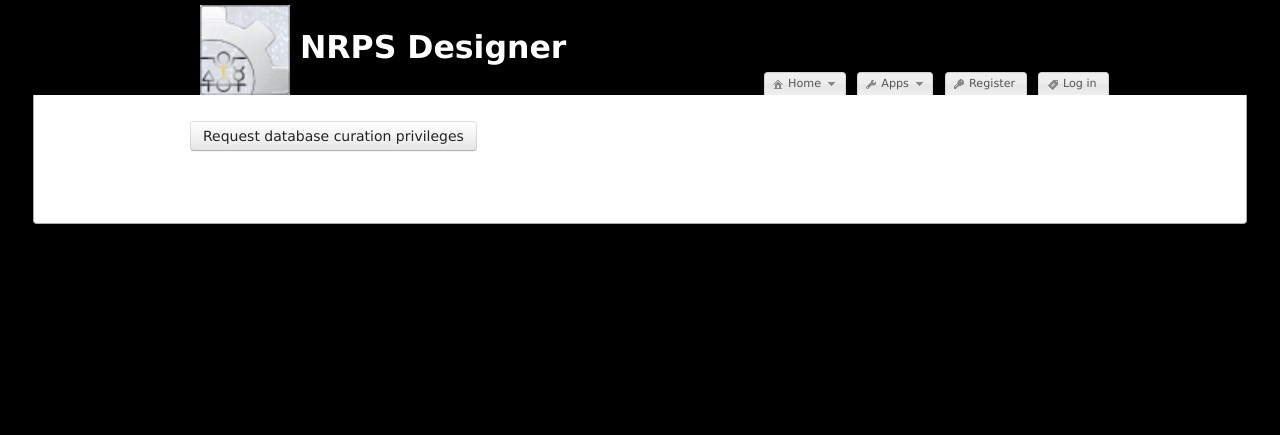
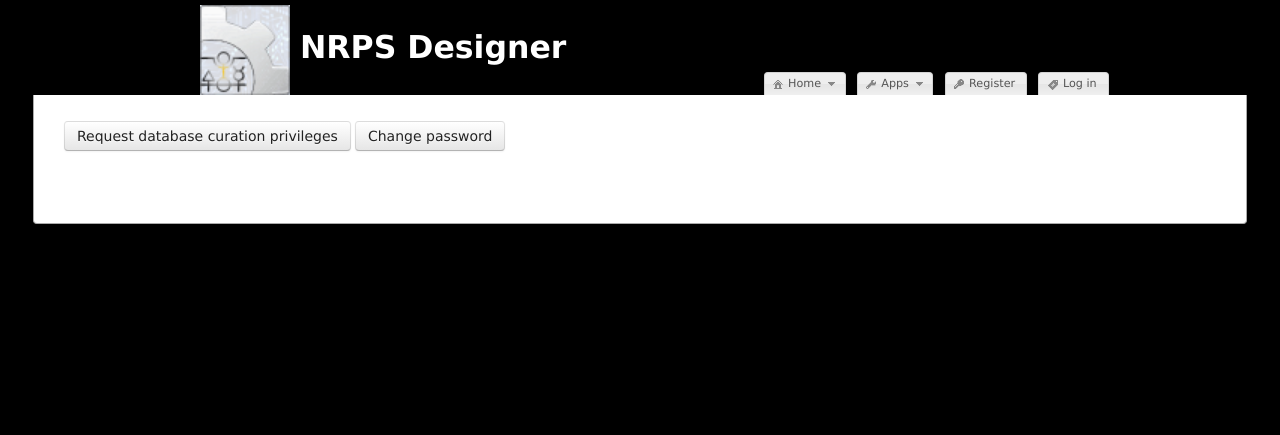
Before and after one commit to ilia-kats/NRPSDesigner, a Django app: page /user/profile in a window 1280 px wide; the page is wider, and only the part inside the window is pictured. Shown: the top 435 px of that part. Run offline with Django 3.2, Linux system fonts and the light colour scheme; parts of the project's set-up code (start-up, migrations or seed data) failed here and were passed over; some libraries are stand-ins or nearby versions.

Commit message:
Allow users to change their password. closes #34

```diff
--- a/Django/DjangoNrps/DjangoNrps/urls.py
+++ b/Django/DjangoNrps/DjangoNrps/urls.py
@@ -1,6 +1,6 @@
 from django.conf.urls import patterns, include, url
 from django.contrib import admin
-from databaseInput.views import  UserDetailView, HomeTemplateView, ProfileTemplateView, request_curation_privs
+from databaseInput.views import  UserDetailView, HomeTemplateView, ProfileTemplateView, request_curation_privs, change_password
 from django.contrib.staticfiles.urls import staticfiles_urlpatterns
 from django.conf.urls.static import static
 from django.contrib.auth import login
@@ -16,6 +16,7 @@ urlpatterns = patterns('',
 	url(r'^$', HomeTemplateView.as_view(), name='home'),
 	url(r'^admin/', include(admin.site.urls)),
 	url(r'^user/requestCurationPrivs', request_curation_privs, name="submitCurationRequest"),
+	url(r'^user/changePassword', change_password, name="changePassword"),
     url(r'^user/profile', ProfileTemplateView.as_view(), name="userprofile"),
     url(r'^user/', include('registration.backends.default.urls')),
     url(r'^users/(?P<slug>\w+)/$', UserDetailView.as_view(), name="profile"),
--- a/Django/DjangoNrps/databaseInput/views.py
+++ b/Django/DjangoNrps/databaseInput/views.py
@@ -289,6 +289,15 @@ class UserDetailView(DetailView):
     template_name = 'databaseInput/user_detail.html'
     slug_field = "username"
 
+@login_required
+def change_password(request):
+    if request.method == "POST" and "oldpw" in request.POST and "newpw" in request.POST:
+        if not request.user.check_password(request.POST['oldpw']):
+            return JsonResponse({"field": "oldpw"}, ERROR)
+        else:
+            request.user.set_password(request.POST['newpw'])
+            request.user.save()
+            return JsonResponse({})
 
 @login_required
 def request_curation_privs(request):
--- a/Django/DjangoNrps/gibson/models.py
+++ b/Django/DjangoNrps/gibson/models.py
@@ -441,6 +441,7 @@ class Construct(models.Model):
             name=self.name[0:8],
             description=self.description
         )
+        import pdb;pdb.set_trace()
         g.features = []
         for f in self.features():
             t = f.type
--- a/Django/DjangoNrps/templates/databaseInput/profile.html
+++ b/Django/DjangoNrps/templates/databaseInput/profile.html
@@ -2,7 +2,7 @@
 {% load userhandling %}
 
 {% block content %}
-<div class="ui-widget-content ui-corner-all content fixed-width">
+<div class="ui-widget-content ui-corner-all content">
 <h2>{{ user.username }}</h2>
 <p style="font-style:italic;">{{ user.first_name }} {{ user.last_name }}</p>
 <!-- <h3>Delete Account</h3>
@@ -33,4 +33,59 @@ jQuery(function(){
 });
 </script>
 {% endif %}
+<a href="#changePasswordDlg" role="button" class="btn" data-toggle="modal">Change password</a>
+<div id="changePasswordDlg" class="modal hide fade" tabindex="-1" role="dialog" aria-labelledby="changePasswordDlgTitle" aria-hidden="true">
+    <div class="modal-header">
+        <button type="button" class="close" data-dismiss="modal" aria-hidden="true">x</button>
+        <h3 id="changePasswordDlgTitle"> Change Password</h3>
+    </div>
+    <div class="modal-body">
+        <div class="control-group" id="currpw-group"><div class="controls">
+            <input type="password" style="width:100%" id="currpw" name="currpw" placeholder="Old password"/>
+        </div></div>
+        <div class="control-group" id="newpw1-group"><div class="controls">
+            <input type="password" style="width:100%" id="newpw1" name="newpw1" placeholder="New password"/>
+        </div></div>
+        <div class="control-group" id="newpw1-group"><div class="controls">
+            <input type="password" style="width:100%" id="newpw2" name="newpw2" placeholder="Confirm new password"/>
+        </div></div>
+    </div>
+    <div class="modal-footer">
+        <div style="display:inline-block;height:28px;width:28px;margin-right:10px;vertical-align:bottom" id="pwspinner"></div>
+        <button class="btn" type="button" data-dismiss="modal" aria-hidden="true">Close</button>
+        <button type="button" class="btn btn-inverse" id="changePassword" disabled>Submit</button>
+    </div>
+</div>
+<script type="text/javascript">
+jQuery(function(){
+    var spinopts = jQuery.extend({}, opts);
+    spinopts.length = 7;
+    spinopts.radius = 6;
+    var spinner = new Spinner(spinopts);
+    jQuery("#currpw, #newpw1, #newpw2").keyup(function(e){
+        var currpw = jQuery("#currpw"), pw1 = jQuery("#newpw1"), pw2 = jQuery("#newpw2");
+        jQuery("#changePassword").prop("disabled", pw1.val() != pw2.val() || pw1.val().length == 0 || currpw.val().length == 0);
+        if (e.which == 13)
+            jQuery("#changePassword").click();
+    });
+    jQuery("#changePassword").click(function() {
+        spinner.spin(jQuery("#pwspinner")[0]);
+        jQuery.post("{% url 'changePassword' %}", {oldpw: jQuery("#currpw").val(), newpw: jQuery("#newpw1").val()}).done(function(data) {
+            spinner.stop();
+            if (data[0] == -1) {
+                if (data[1].field == "oldpw")
+                    jQuery("#currpw-group").addClass("error");
+
+            } else {
+                var msg = jQuery('<div id="message"/>');
+                msg.append(jQuery('<button type="button" class="close" data-dismiss="alert">&times;</button>')).addClass("alert alert-block alert-success").append("The password was successfully changed.");
+                jQuery('#sub-container').prepend(msg);
+                jQuery("#currpw-group").removeClass("error");
+                jQuery("#changePasswordDlg").modal("hide").find("input").val('');
+                jQuery("changePassword").prop("disabled", true);
+            }
+        });
+    }).prop("disabled", true);
+});
+</script>
 {% endblock %}
```
